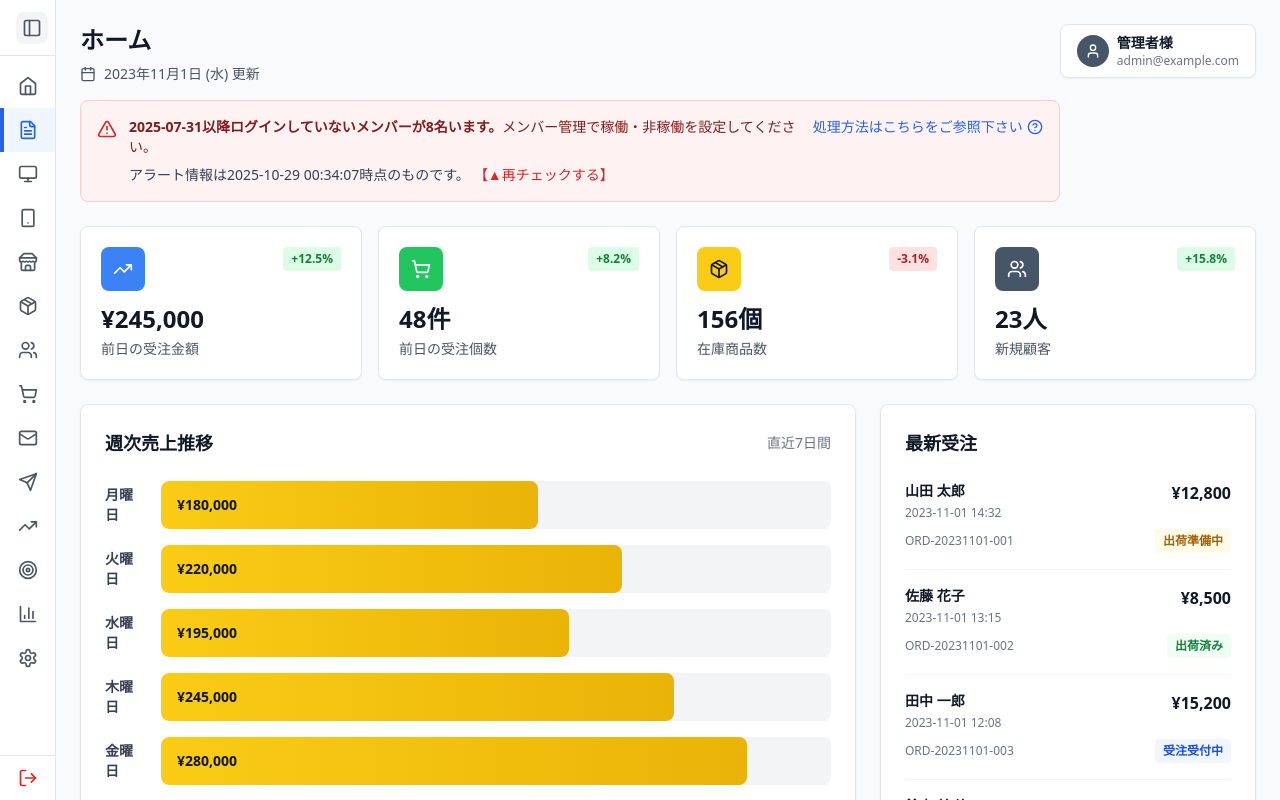
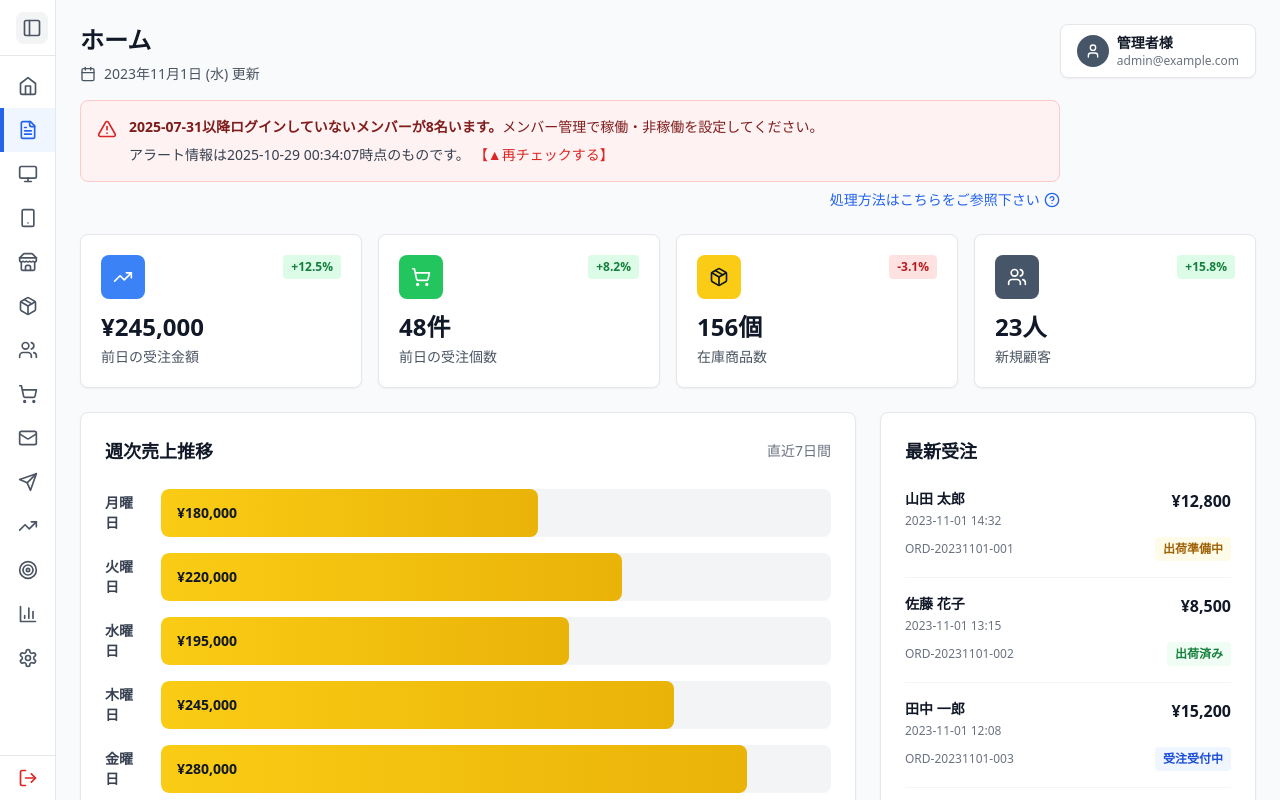
Before and after one commit to cocoro556/furugi-de-vaccine-design, a React (Vite) app: page / in a window 1280 px wide. Built offline with nearby package versions, Linux system fonts and the light colour scheme.

Commit message:
Updated Dashboard.tsx

```diff
--- a/src/components/admin/pages/Dashboard.tsx
+++ b/src/components/admin/pages/Dashboard.tsx
@@ -116,6 +116,7 @@ export default function Dashboard({ currentUser }: DashboardProps = {}) {
           </div>
 
           {/* Alert Banner */}
+          <div className="space-y-2">
             <div className="bg-red-50 border border-red-200 rounded-lg p-4">
               <div className="flex items-start gap-3">
                 <AlertTriangle className="w-5 h-5 text-red-600 flex-shrink-0 mt-0.5" />
@@ -129,7 +130,10 @@ export default function Dashboard({ currentUser }: DashboardProps = {}) {
                     <button className="text-red-600 font-medium hover:underline ml-1">【▲再チェックする】</button>
                   </p>
                 </div>
-              <button className="flex items-center gap-1 text-blue-600 text-sm font-medium hover:underline flex-shrink-0">
+              </div>
+            </div>
+            <div className="flex justify-end">
+              <button className="flex items-center gap-1 text-blue-600 text-sm font-medium hover:underline">
                 処理方法はこちらをご参照下さい
                 <HelpCircle className="w-4 h-4" />
               </button>
```
Lines whose indentation alone changed are shown as unchanged.
